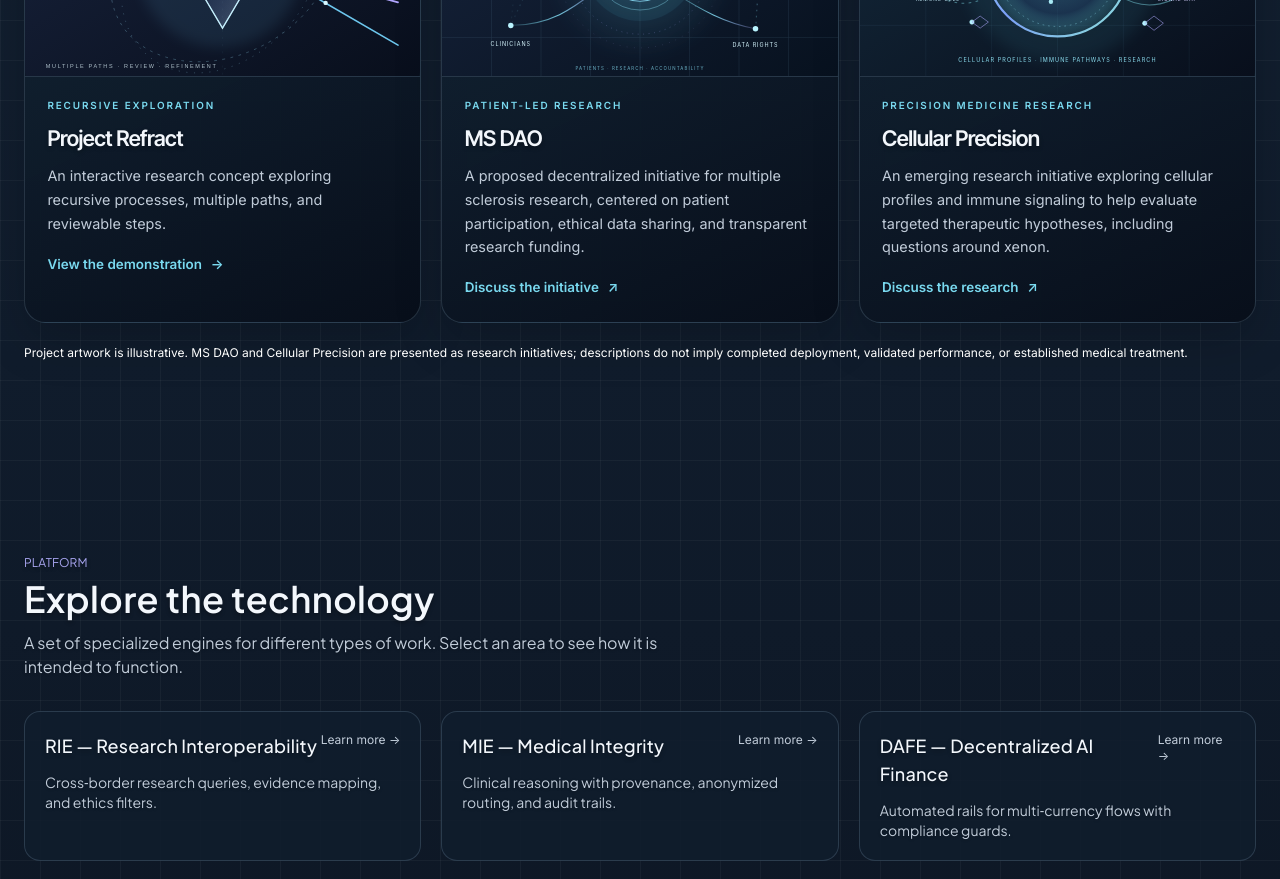
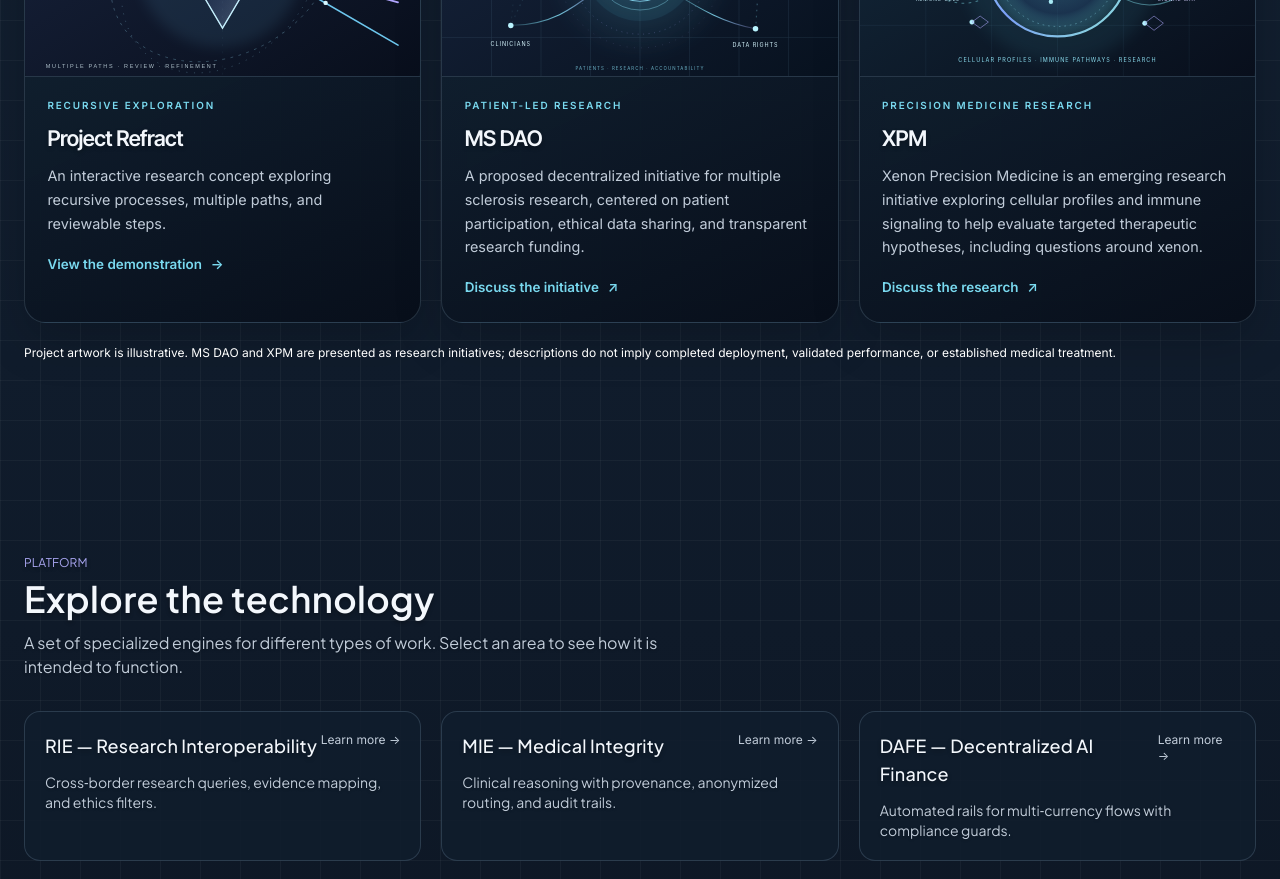
Before and after one commit to L0703395/lucira-website, a React (Vite) app: page / in a window 1280 px wide. Shown: the part 1620-2499 px from the top of the page. Built offline with nearby package versions, Linux system fonts and the light colour scheme.

Commit message:
Rename Cellular Precision project to XPM

```diff
--- a/src/App.tsx
+++ b/src/App.tsx
@@ -139,10 +139,10 @@ export const projects: {
     cta: 'Discuss the initiative',
   },
   {
-    key: 'cellular-precision',
-    title: 'Cellular Precision',
+    key: 'xpm',
+    title: 'XPM',
     category: 'PRECISION MEDICINE RESEARCH',
-    description: 'An emerging research initiative exploring cellular profiles and immune signaling to help evaluate targeted therapeutic hypotheses, including questions around xenon.',
+    description: 'Xenon Precision Medicine is an emerging research initiative exploring cellular profiles and immune signaling to help evaluate targeted therapeutic hypotheses, including questions around xenon.',
     image: '/images/cellular-precision.svg',
     imageAlt: 'A conceptual view of a cell, molecular signals, and immune pathway connections',
     href: '#/contact',
@@ -490,7 +490,7 @@ function HomeSections({
             </article>
           ))}
         </div>
-        <p className="mt-5 text-xs leading-relaxed text-[var(--muted)]/65">Project artwork is illustrative. MS DAO and Cellular Precision are presented as research initiatives; descriptions do not imply completed deployment, validated performance, or established medical treatment.</p>
+        <p className="mt-5 text-xs leading-relaxed text-[var(--muted)]/65">Project artwork is illustrative. MS DAO and XPM are presented as research initiatives; descriptions do not imply completed deployment, validated performance, or established medical treatment.</p>
       </section>
 
 
```
